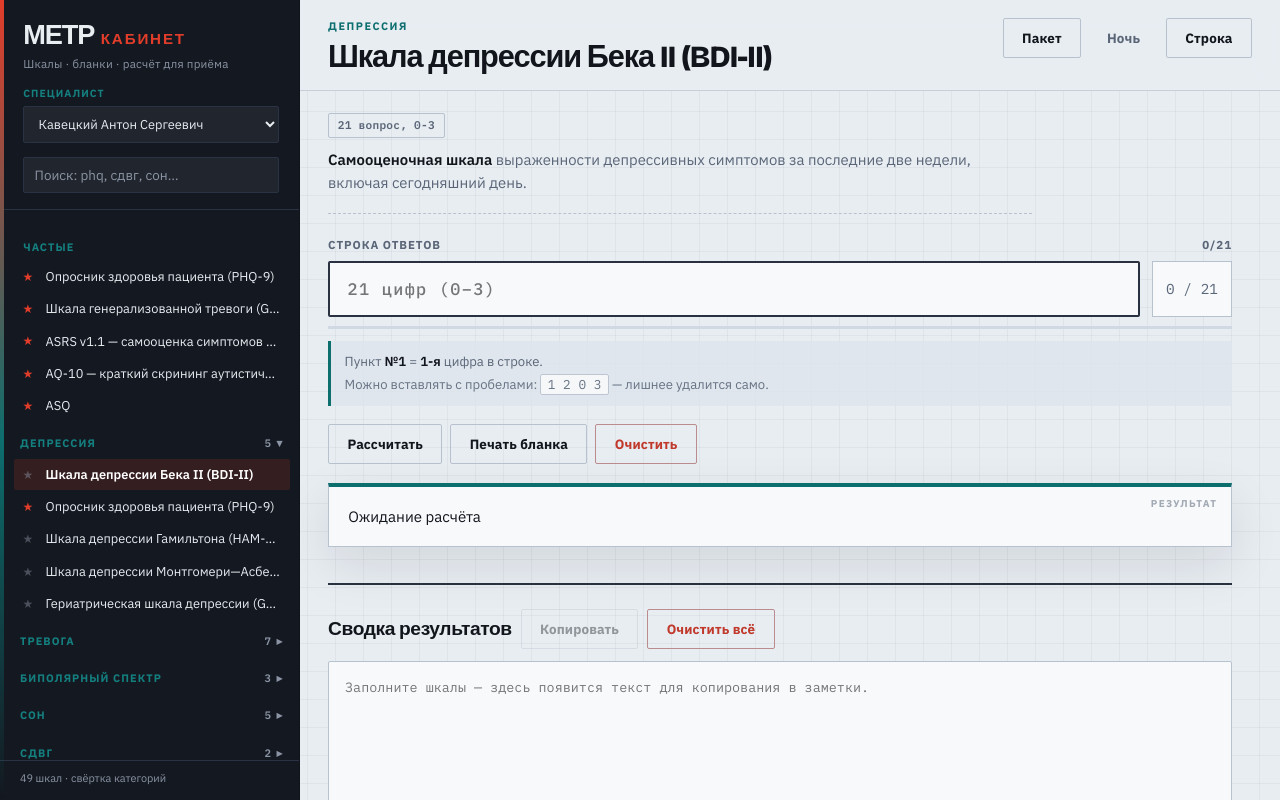
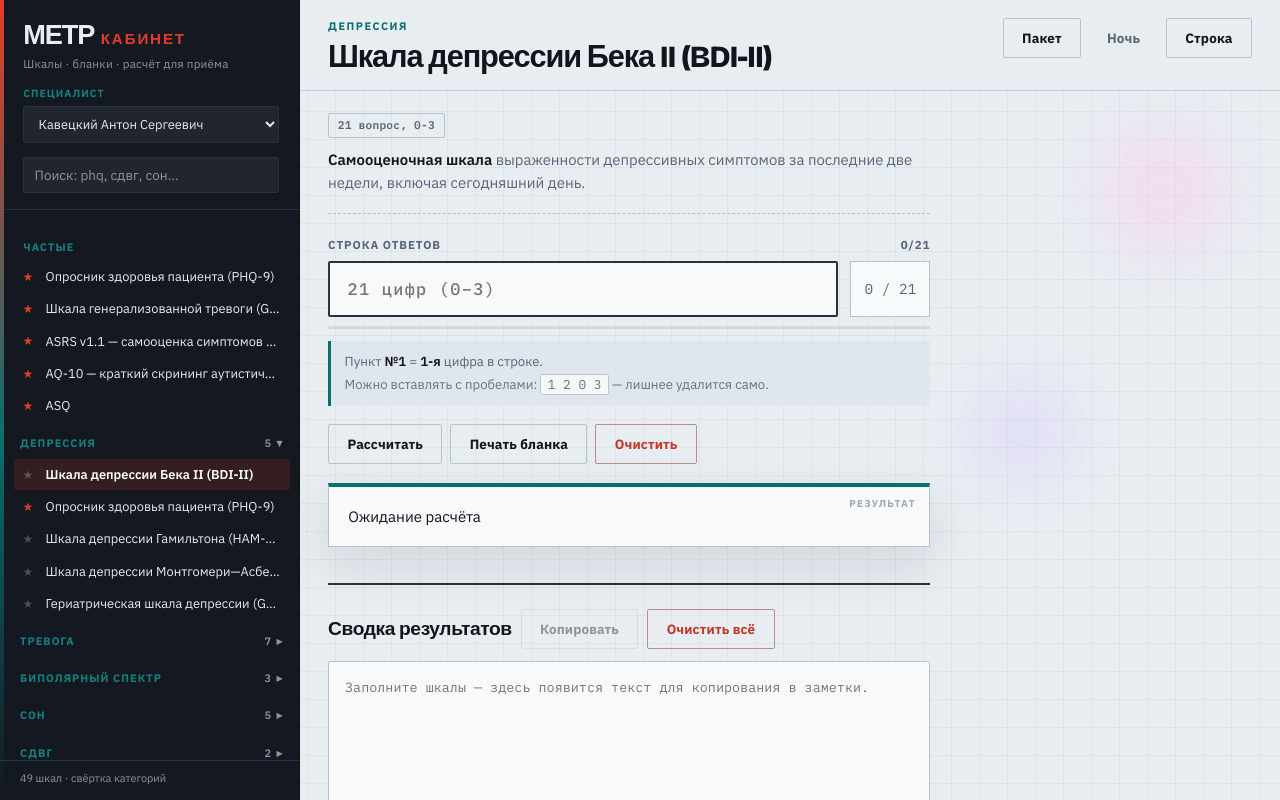
Before and after one commit to DocKavetski/metr-cabinet, a React (Vite) app in the folder psycho-app/: page / in a window 1280 px wide. Built offline with nearby package versions, Linux system fonts and the light colour scheme.

Commit message:
Use more desktop width and hide bubbles later.
Widen the primary content area and lower the bubble-hide breakpoint so support bubbles remain visible on larger screens without wasting free space.

Co-authored-by: DocKavetski <DocKavetski@users.noreply.github.com>

```diff
--- a/psycho-app/src/App.css
+++ b/psycho-app/src/App.css
@@ -435,12 +435,12 @@ body {
 
 .stage-body {
   padding: 1.35rem 1.75rem 2.75rem;
-  max-width: 960px;
+  max-width: 1320px;
 }
 
 .stage-grid {
   display: grid;
-  grid-template-columns: minmax(0, 920px) minmax(240px, 300px);
+  grid-template-columns: minmax(0, 980px) minmax(240px, 300px);
   gap: 1.35rem;
   align-items: start;
 }
@@ -450,7 +450,7 @@ body {
 }
 
 .test-panel {
-  max-width: 920px;
+  max-width: 980px;
   animation: stageIn 0.35s ease;
 }
 
@@ -1108,9 +1108,9 @@ body {
   }
 }
 
-@media (max-width: 1360px) {
+@media (max-width: 1260px) {
   .stage-grid {
-    grid-template-columns: minmax(0, 920px);
+    grid-template-columns: minmax(0, 1040px);
   }
 
   .support-phrases {
```
Also changed, not shown: 2 other files (tests, documents, lock files or other folders).
